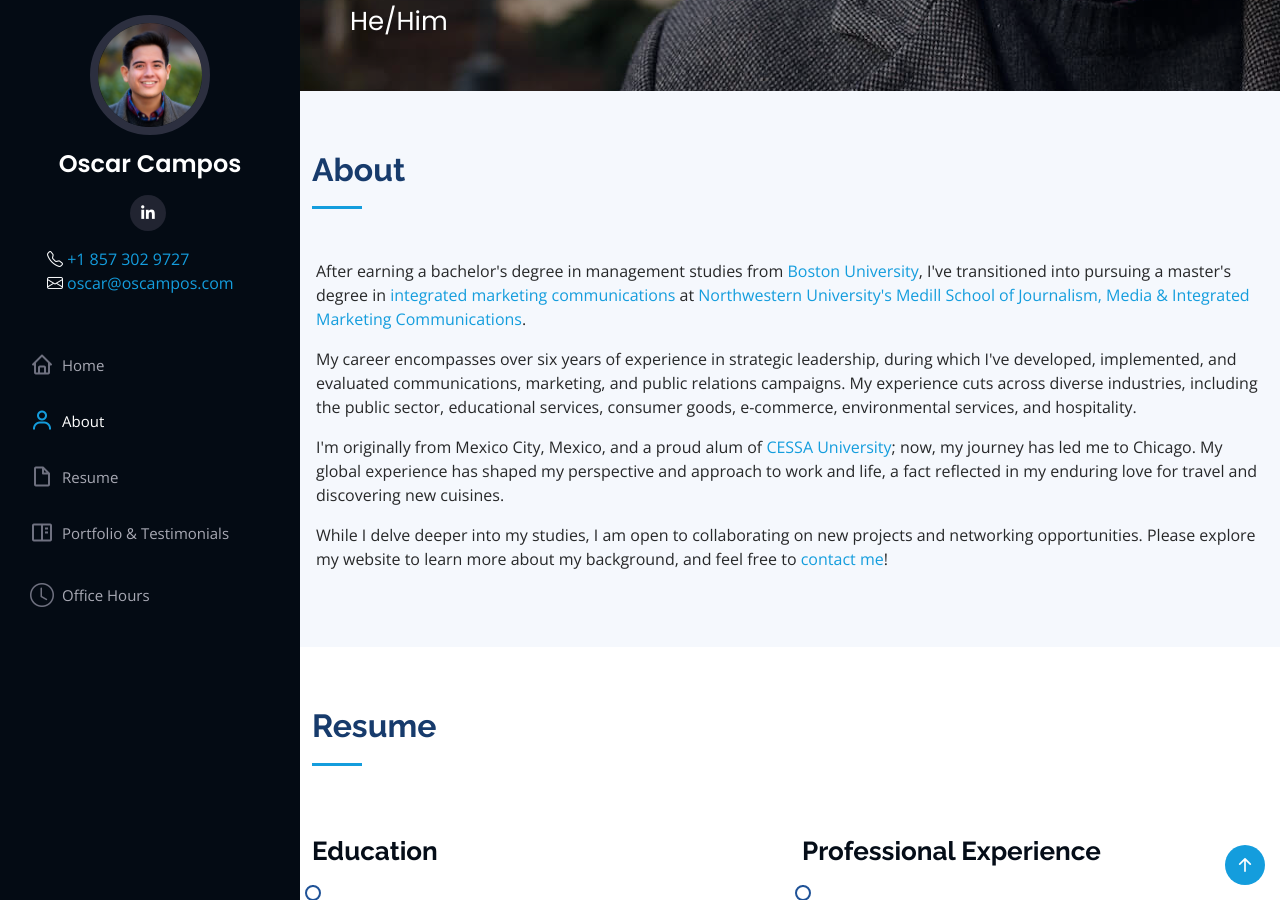
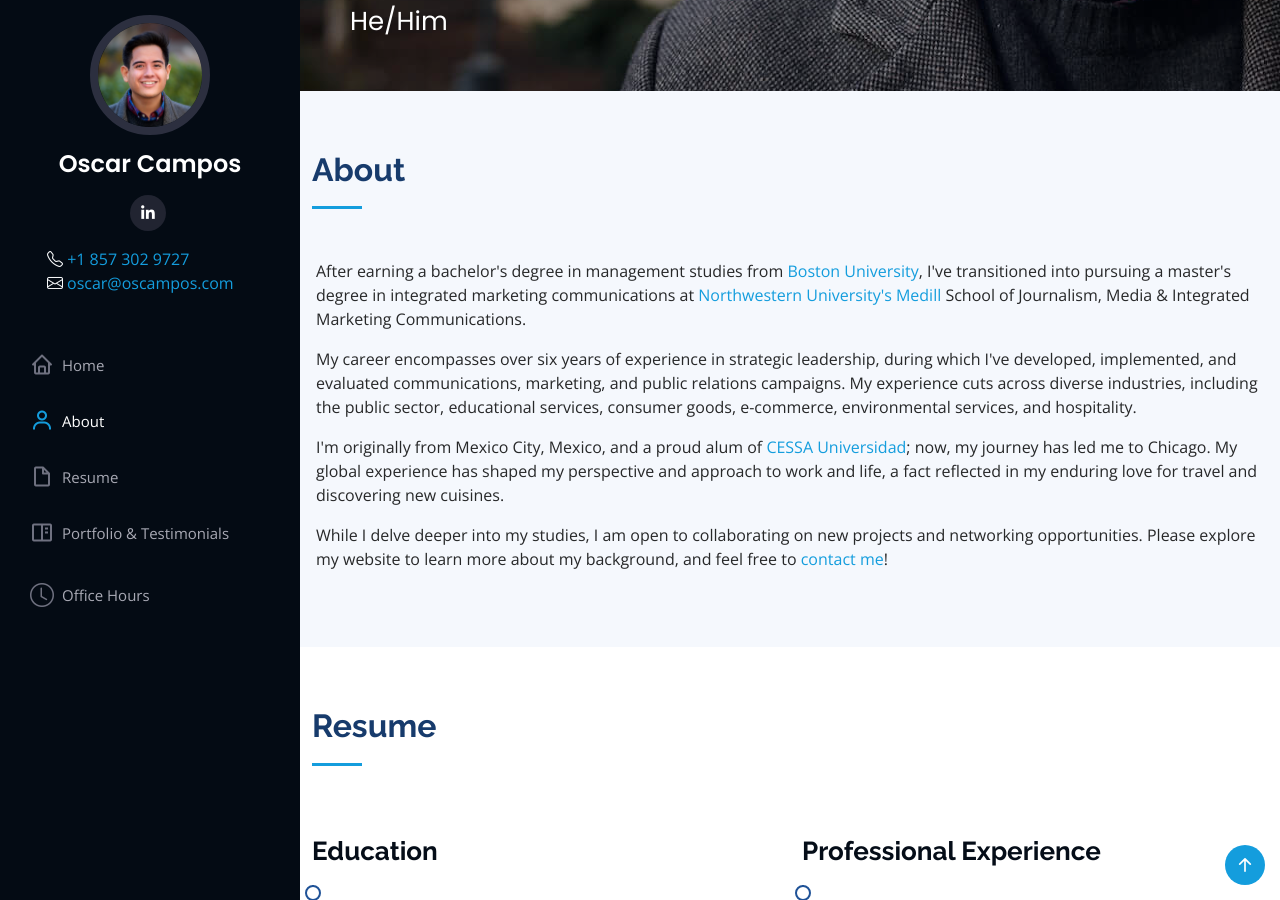
Before and after one commit to parguita/parguita.github.io, a Jekyll site: the page oscar/index.html, which Jekyll copies as it is, in a window 1280 px wide and 900 px high, scrolled down 809 px. Built offline with Jekyll 4.4.1, drawn with Linux system fonts in a browser that asks for light colours; some of the changed text lies outside the part shown.

Commit message:
Changes to links

```diff
--- a/oscar/index.html
+++ b/oscar/index.html
@@ -89,14 +89,14 @@
           <h2>About</h2>
         </div>
         <p class="mx-1">After earning a bachelor's degree in management studies from <a href="https://www.bu.edu/" target="_blank">Boston University</a>,
-          I've transitioned into pursuing a master's degree in <a href="https://www.medill.northwestern.edu/imc/" target="_blank">integrated marketing communications</a> at
-          <a href="https://www.medill.northwestern.edu/" target="_blank">Northwestern University's Medill School of Journalism, Media & Integrated Marketing Communications</a>.
+          I've transitioned into pursuing a master's degree in integrated marketing communications at
+          <a href="https://www.medill.northwestern.edu/" target="_blank">Northwestern University's Medill</a> School of Journalism, Media & Integrated Marketing Communications.
         </p>
         <p class="mx-1">My career encompasses over six years of experience in strategic leadership, during which I've developed, implemented, and evaluated
           communications, marketing, and public relations campaigns. My experience cuts across diverse industries, including the public sector, educational
           services, consumer goods, e-commerce, environmental services, and hospitality.
         </p>
-        <p class="mx-1">I'm originally from Mexico City, Mexico, and a proud alum of <a href="https://www.cessa.edu.mx/" target="_blank">CESSA University</a>;
+        <p class="mx-1">I'm originally from Mexico City, Mexico, and a proud alum of <a href="https://www.cessa.edu.mx/" target="_blank">CESSA Universidad</a>;
           now, my journey has led me to Chicago. My global experience has shaped my perspective and approach to work and life, a fact reflected in my enduring
           love for travel and discovering new cuisines.
         </p>
@@ -130,7 +130,7 @@
             <div class="resume-item" id="educationAccordion">
               <h4>A.S. in Hotel Administration</h4>
               <h5>2012-2016</h5>
-              <p><em><a href="https://www.cessa.edu.mx/">CESSA</a>, Mexico City, Mexico</em></p>
+              <p><em><a href="https://www.cessa.edu.mx/">CESSA Universidad</a>, Mexico City, Mexico</em></p>
               <div class="accordion accordion-flush" id="prof10">
                 <div class="professional accordion-item">
                   <div class="accordion-header" id="flush-head10">
@@ -147,19 +147,24 @@
                       <h4>Leadership</h4>
                       <ul>
                         <li>
-                          Student-Run Restaurant, Food & Beverage Innovation Center
+                          Student-Run Restaurant
+                        </li>
+                        <li>
+                          Food & Beverage Innovation Center
                         </li>
                       </ul>
                       <h4>Professional Internships</h4>
                       <ul>
                         <li>
-                          The Ritz-Carlton, Santiago, Chile
+                          <a href="https://www.ritzcarlton.com/en/hotels/sclrz-the-ritz-carlton-santiago/overview/" target="_blank">
+                            The Ritz-Carlton</a>, Santiago, Chile
                         </li>
                         <li>
-                          Camino Real Polanco, Mexico City, Mexico
+
+                         <a href="https://www.caminoreal.com/en/caminoreal/camino-real-polanco-mexico" target="_blank">Camino Real Polanco</a>, Mexico City, Mexico
                         </li>
                         <li>
-                          Rosewood Mayakoba, Riviera Maya, Mexico
+                          <a href="https://www.rosewoodhotels.com/en/mayakoba-riviera-maya" target="_blank">Rosewood Mayakoba</a>, Riviera Maya, Mexico
                         </li>
                       </ul>
                     </div>
```
